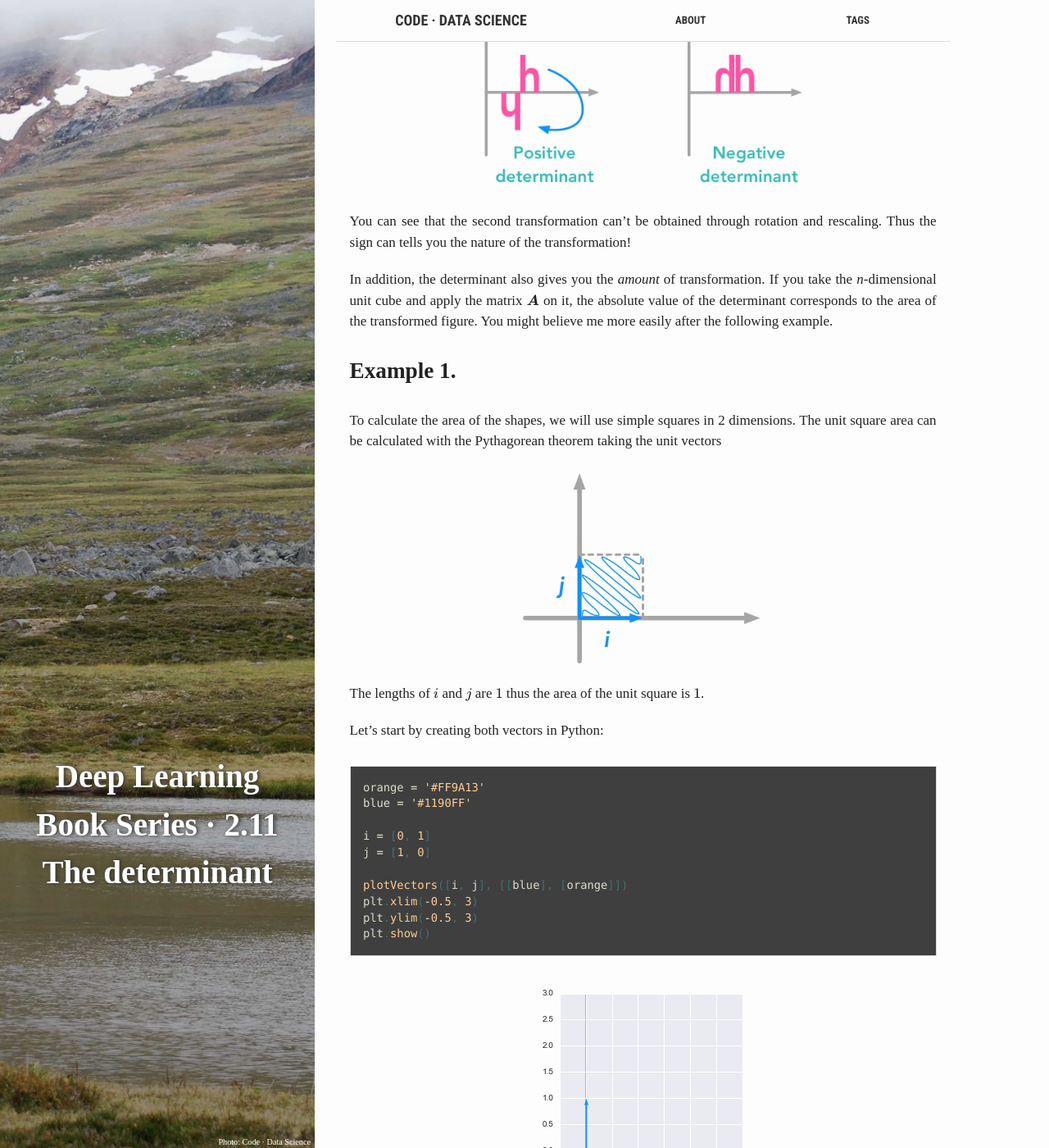
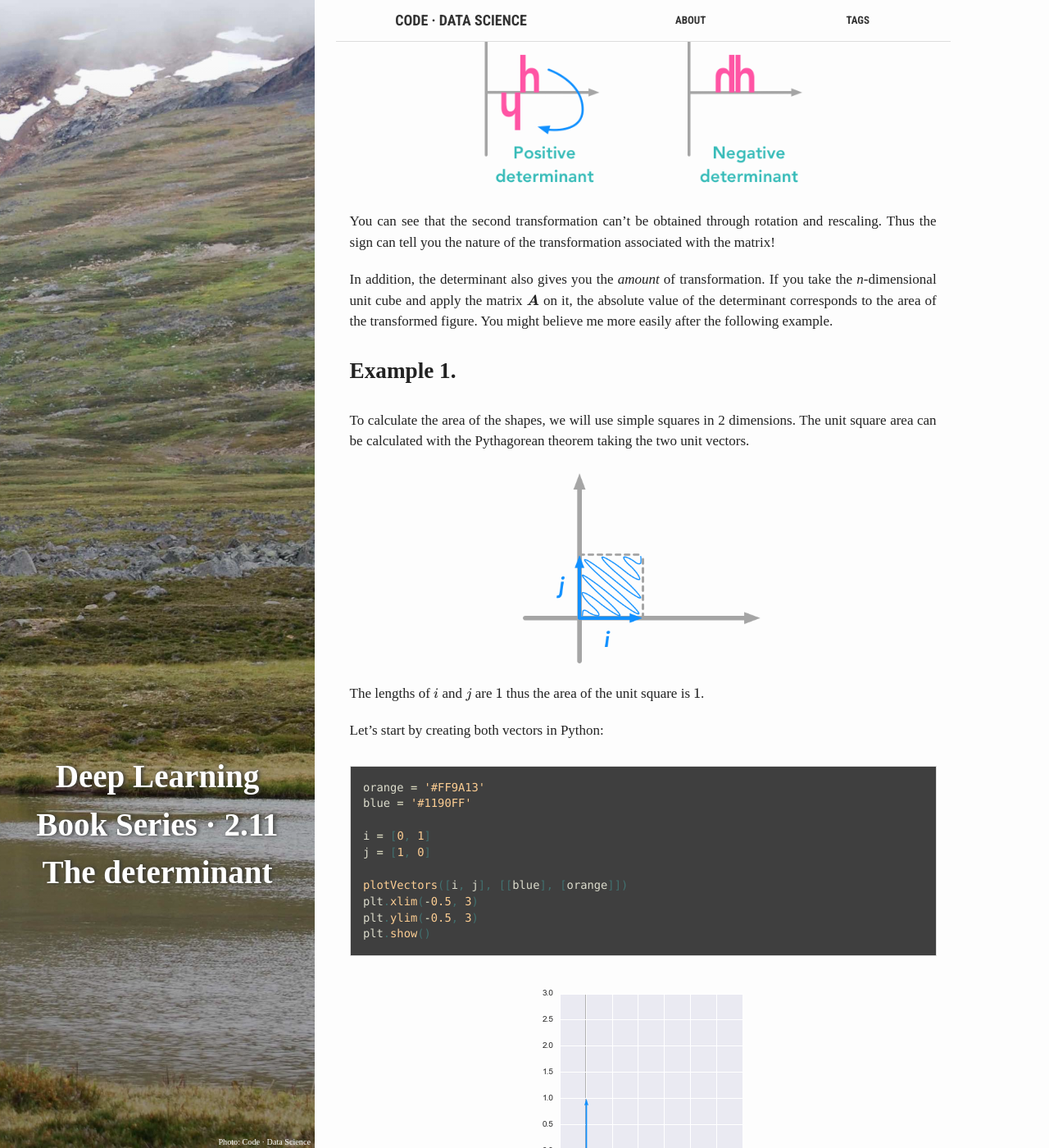
Before and after one commit to hadrienj/hadrienj.github.io, a Jekyll site: the page built from _posts/2018-03-26-Deep-Learning-Book-Series-2.11-The-determinant.md, in a window 1280 px wide and 1400 px high, scrolled down 1075 px. Shown: the whole window at 82% size. Built offline with Jekyll 4.4.1, drawn with Linux system fonts in a browser that asks for light colours; formulas are drawn with MathJax 3; some of the changed text lies outside the part shown.

Commit message:
fixes typos 2.11

```diff
--- a/_posts/2018-03-26-Deep-Learning-Book-Series-2.11-The-determinant.md
+++ b/_posts/2018-03-26-Deep-Learning-Book-Series-2.11-The-determinant.md
@@ -26,13 +26,13 @@ We saw in [2.8](https://hadrienj.github.io/posts/Deep-Learning-Book-Series-2.8-S
 
 <img src="../../assets/images/2.11/rotationVsMirror.png" alt="rotationVsMirror" width="400">
 
-You can see that the second transformation can't be obtained through rotation and rescaling. Thus the sign can tells you the nature of the transformation!
+You can see that the second transformation can't be obtained through rotation and rescaling. Thus the sign can tell you the nature of the transformation associated with the matrix!
 
 In addition, the determinant also gives you the *amount* of transformation. If you take the *n*-dimensional unit cube and apply the matrix $\bs{A}$ on it, the absolute value of the determinant corresponds to the area of the transformed figure. You might believe me more easily after the following example.
 
 ### Example 1.
 
-To calculate the area of the shapes, we will use simple squares in 2 dimensions. The unit square area can be calculated with the Pythagorean theorem taking the unit vectors
+To calculate the area of the shapes, we will use simple squares in 2 dimensions. The unit square area can be calculated with the Pythagorean theorem taking the two unit vectors.
 
 <img src="../../assets/images/2.11/unitSquare.png" alt="unitSquare" width="300">
 
@@ -100,7 +100,7 @@ plt.show()
 ![png](../../assets/images/2.11/output_13_0.png)
 
 
-As expected, we see that the square corresponding to $i$ and $j$ didn't rotate but the lengths of $i$ and $j$ have doubled. We will now calculate the determinant of $\bs{A}$ (you can go to the [Wikipedia article](https://en.wikipedia.org/wiki/Determinant) to see how to calculate the determinant):
+As expected, we can see that the square corresponding to $i$ and $j$ didn't rotate but the lengths of $i$ and $j$ have doubled. We will now calculate the determinant of $\bs{A}$ (you can go to the [Wikipedia article](https://en.wikipedia.org/wiki/Determinant) for more details about the calculation of the determinant):
 
 <img src="../../assets/images/2.11/unitSquareTrans.png" alt="unitSquareTrans" width="300">
 
@@ -120,7 +120,7 @@ And yes, the transformation have multiplied the area of the unit square by 4. Th
 
 Let's see now an example of negative determinant.
 
-We will transform the unit square with the matrix
+We will transform the unit square with the matrix:
 
 <div>
 $$
```
Also changed, not shown: other parts of _posts/2018-03-26-Deep-Learning-Book-Series-2.11-The-determinant.md (+3 -3 lines).
